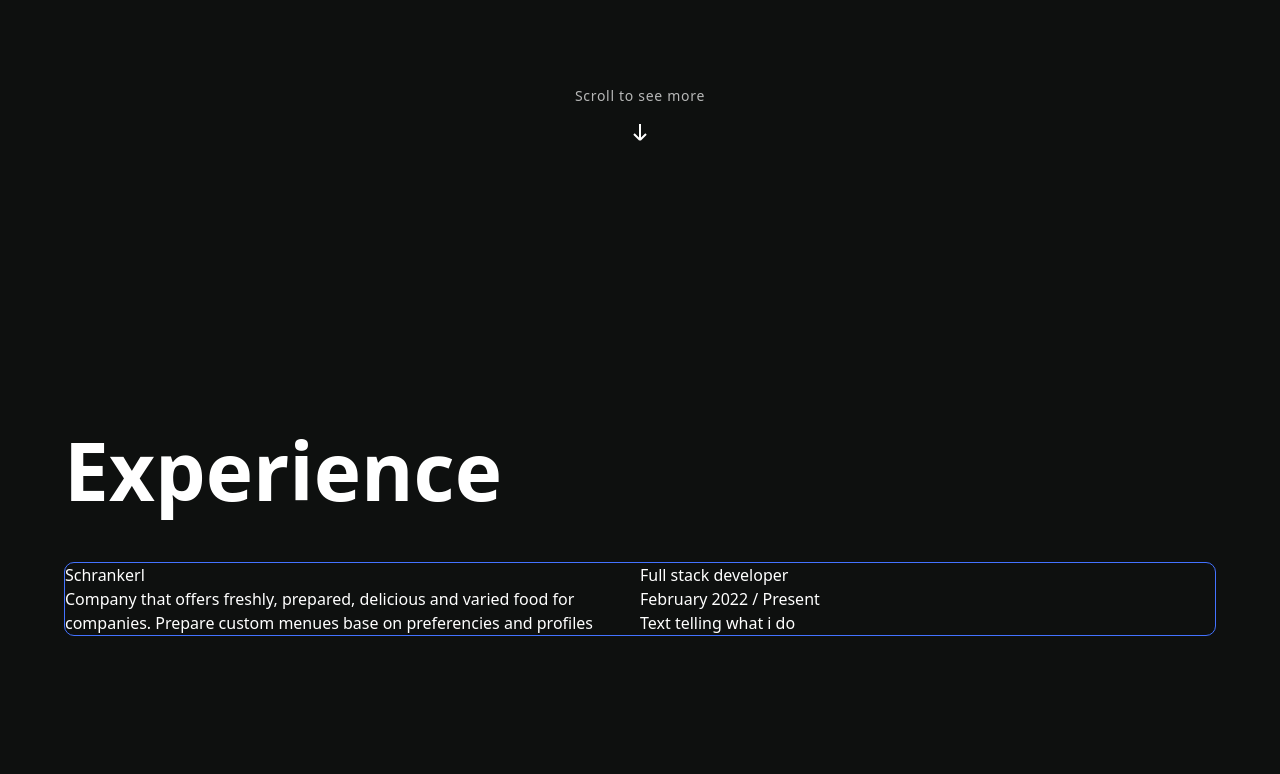
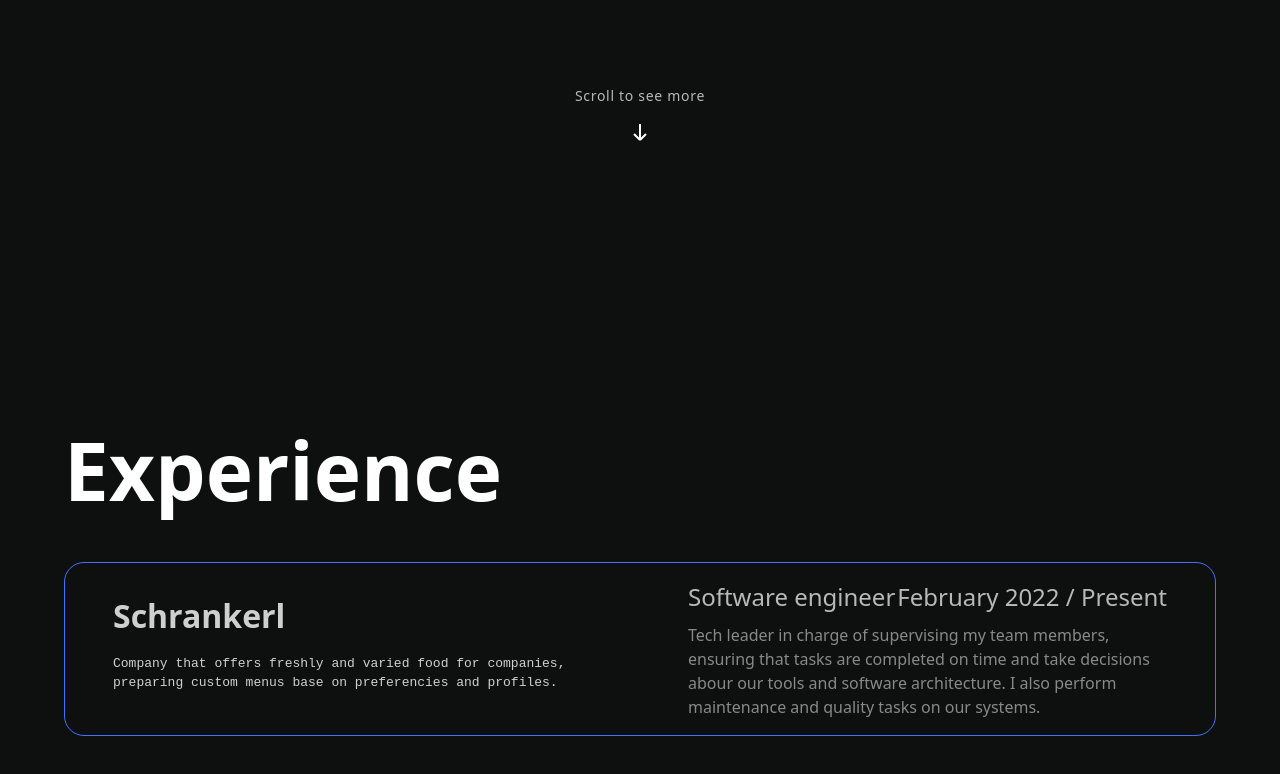
Before and after one commit to almogon/portfolio, an Astro site: page / in a window 1280 px wide. Shown: the part 603-1377 px from the top of the page. Built offline with nearby package versions, Linux system fonts and the light colour scheme; Astro itself is replaced by a stand-in of ours.

Commit message:
animation onhover box

```diff
--- a/src/components/AboutMe.astro
+++ b/src/components/AboutMe.astro
@@ -45,7 +45,7 @@
 
 <style>
   .title {
-    font-size: clamp(2.5rem, 10vw, 8rem);
+    font-size: var(--h1);
     line-height: 1;
     font-weight: 700;
     letter-spacing: -0.02em;
@@ -68,7 +68,7 @@
     color: var(--c-red);
   }
   .subtitle {
-    font-size: clamp(1rem, 5vw, 4rem);
+    font-size: var(--h2);
     line-height: 1;
     font-weight: 300;
     letter-spacing: -0.02em;
--- a/src/components/Experience.astro
+++ b/src/components/Experience.astro
@@ -13,22 +13,55 @@
     <h2 class="section-title">Experience</h2>
   </div>
 
-    <div class="box-experience">
-        <div>
+  <a href="https://schrankerl.at" target="_blank" rel="noopener">
+    <div id="box" class="box-experience">
+      <div id="box-left" class="box-section">
+        <div class="flex flex-row justify-start items-center gap-2">
           <h3>Schrankerl</h3>
-            <p>Company that offers freshly, prepared, delicious and varied food for companies. Prepare custom menues base on preferencies and profiles</p>
+          <!-- <div class="link-icon">
+            <svg
+              width="40px"
+              height="40px"
+              viewBox="0 0 24 22"
+              fill="none"
+              xmlns="http://www.w3.org/2000/svg"
+            >
+              <path
+                d="M14 12C14 14.7614 11.7614 17 9 17H7C4.23858 17 2 14.7614 2 12C2 9.23858 4.23858 7 7 7H7.5M10 12C10 9.23858 12.2386 7 15 7H17C19.7614 7 22 9.23858 22 12C22 14.7614 19.7614 17 17 17H16.5"
+                stroke="#cccccc"
+                stroke-width="2"
+                stroke-linecap="round"></path>
+            </svg>
+          </div> -->
         </div>
-        <div>
-            <div>
-                <h4>Full stack developer</h4>
+
+        <p>
+          Company that offers freshly and varied food for companies, preparing
+          custom menus base on preferencies and profiles.
+        </p>
+      </div>
+      <div id="box-rigth" class="box-section">
+        <div class="flex flex-row justify-between">
+          <h4>Software engineer</h4>
           <span>February 2022 / Present</span>
         </div>
-            <p>Text telling what i do</p>
+        <p>
+          Tech leader in charge of supervising my team members, ensuring that
+          tasks are completed on time and take decisions abour our tools and
+          software architecture. I also perform maintenance and quality tasks on
+          our systems.
+        </p>
       </div>
-    </div>
+    </div></a
+  >
 </div>
 
 <style>
+  :root {
+    --text-company: #cccccc;
+    --text-company-info: #5e636e;
+    --text-other: #8f96a3;
+  }
   .container-section {
     align-items: flex-start;
     justify-content: flex-start;
@@ -37,8 +70,81 @@
   .box-experience {
     min-width: 100%;
     border: 1px solid var(--c-blue);
-        border-radius: 10px;
+    border-radius: 20px;
     display: grid;
     grid-template-columns: repeat(2, 1fr);
   }
+
+.box-experience:hover {
+    animation: color-change 2s linear infinite alternate, border-move 4s linear infinite;
+}
+
+@keyframes color-change {
+    0% {
+        background-color: initial;
+    }
+    100% {
+        background-color: rgb(var(--raw-blue) / 8%);
+    }
+}
+
+@keyframes border-move {
+    0% {
+        border-image: linear-gradient(90deg, var(--c-blue) 0%, transparent 100%) 1;
+        border-radius: 20px;
+    }
+    25% {
+        border-image: linear-gradient(180deg, var(--c-blue) 0%, transparent 100%) 1;
+        border-radius: 20px;
+    }
+    50% {
+        border-image: linear-gradient(270deg, var(--c-blue) 0%, transparent 100%) 1;
+        border-radius: 20px;
+    }
+    75% {
+        border-image: linear-gradient(360deg, var(--c-blue) 0%, transparent 100%) 1;
+        border-radius: 20px;
+    }
+    100% {
+        border-image: linear-gradient(90deg, var(--c-blue) 0%, transparent 100%) 1;
+        border-radius: 20px;
+    }
+}
+
+  .box-section {
+    margin: 1rem;
+    padding: 0 2rem;
+    display: grid;
+  }
+  #box-left div h3 {
+    font-size: 4vh;
+    font-weight: 600;
+    opacity: 0.8;
+  }
+  #box-left p {
+    opacity: 0.8;
+    font-weight: 500;
+    font-family: monospace;
+  }
+  #box-rigth {
+    display: flex;
+    flex-direction: column;
+    gap: 0.5rem;
+  }
+  #box-rigth > div {
+    font-size: 1.5rem;
+    opacity: 0.7;
+  }
+  #box-rigth > p {
+    opacity: 0.5;
+  }
+
+  .link-icon {
+    opacity: 0;
+    transition: opacity 0.3s;
+  }
+
+  #box:hover .link-icon {
+    opacity: 1;
+  }
 </style>
--- a/src/layouts/Layout.astro
+++ b/src/layouts/Layout.astro
@@ -24,6 +24,7 @@
   :root {
     --background: #0e100f;
     --text: #ffffff;
+    --text-grey: #cccccc;
     --space-xs: clamp(1rem, 2vw, 1.5rem);
     --space-sm: clamp(1.5rem, 3vw, 2rem);
     --space-md: clamp(2rem, 4vw, 3rem);
@@ -32,12 +33,16 @@
     --space-2xl: clamp(6rem, 10vw, 8rem);
     --section-spacing: var(--space-2xl);
     --c-blue: rgb(67 114 255);
+    --raw-blue: 67 114 255;
     --c-green: rgb(0, 204, 0);
     --c-yellow: rgb(255, 255, 0);
     --c-orange: rgb(255, 102, 0);
     --c-red: rgb(204, 0, 0);
     --min-width-responsive-m: 769px;
     --min-width-responsive-xl: 1200px;
+    --h1: clamp(2.5rem, 10vw, 8rem);
+    --h2: clamp(1rem, 5vw, 4rem);
+    --h3: clamp(0.5rem, 5vw, 4rem);
   }
   html {
     font-family: system-ui, sans-serif, serif, monospace, BlinkMacSystemFont,
```
Also changed, not shown: src/assets/link.svg (added). Lines whose indentation alone changed are shown as unchanged.
